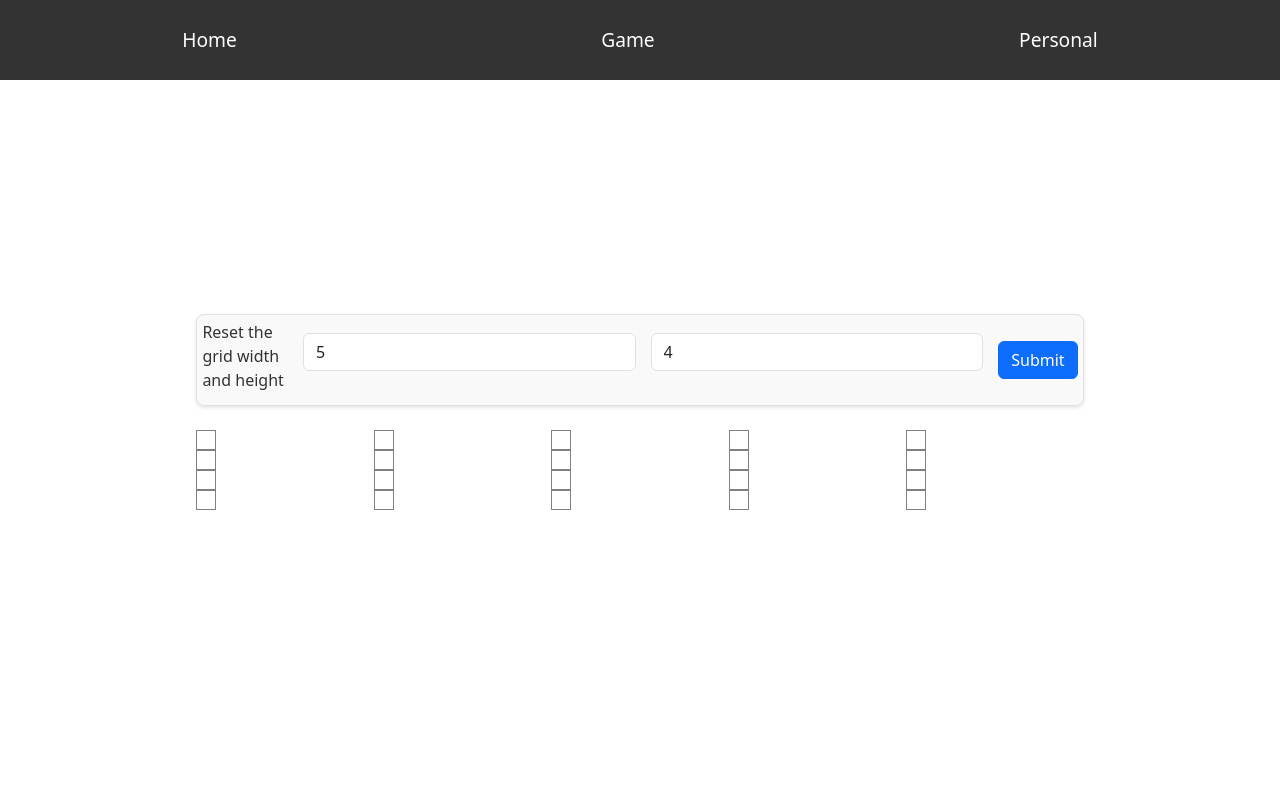
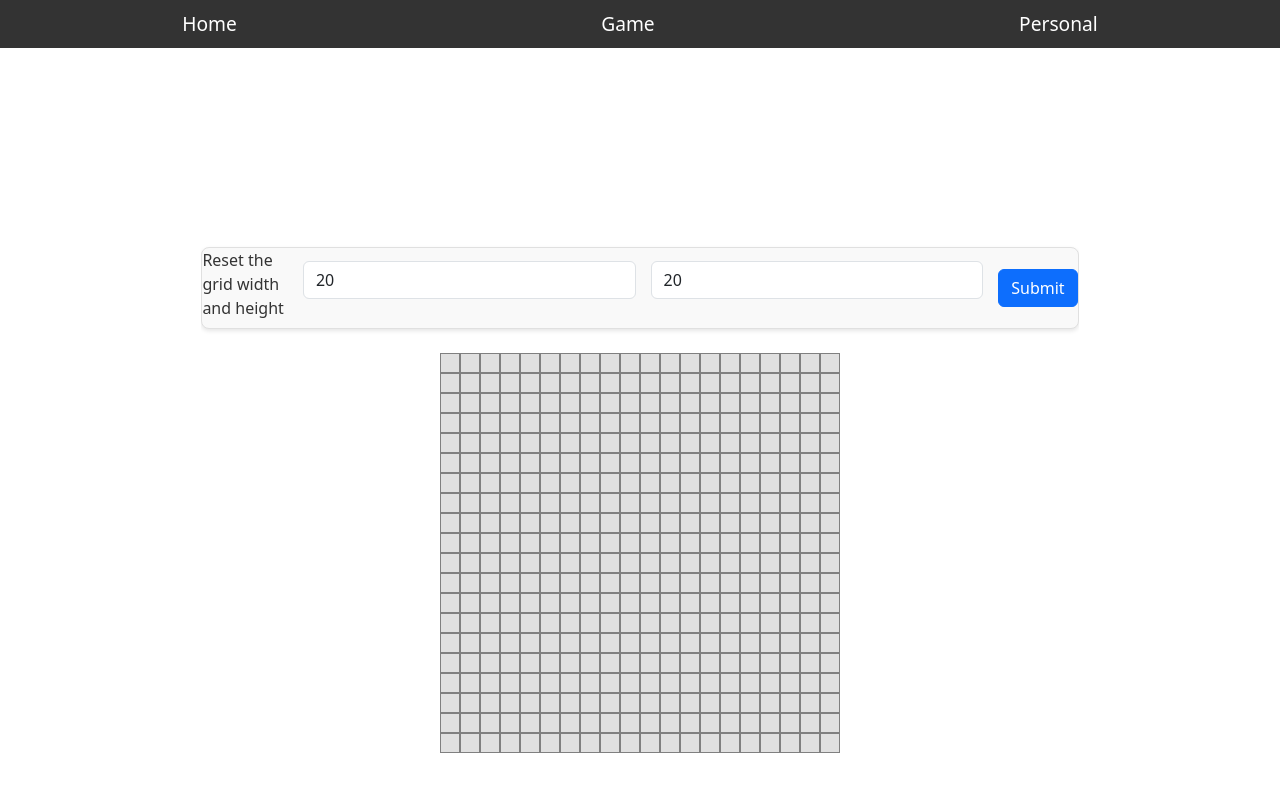
Before and after one commit to lilaxuan/Conway-s-Game-of-Life, a React (Vite) app in the folder Conways-Game-of-life-react-app/: page /grid in a window 1280 px wide. Shown: the top 792 px of the page. Built offline with nearby package versions, Linux system fonts and the light colour scheme.

Commit message:
Adjust the scrren CSS style when boxes amount exceeds the screen size

```diff
--- a/Conways-Game-of-life-react-app/src/GridLayout.css
+++ b/Conways-Game-of-life-react-app/src/GridLayout.css
@@ -3,22 +3,38 @@ html {
     height: 100%;
     display: flex;
     width: 100%;
-    /* margin-top: 80px; */
     justify-content: center;
     align-items: center;
     flex-direction: column;
 }
 
+.content {
+    flex-grow: 1;
+    /* Takes up remaining space */
+    display: flex;
+    flex-direction: column;
+    align-items: center;
+    overflow-y: auto;
+    /* Enables vertical scrolling */
+    padding-top: 11vh;
+    /* Adjust based on the navbar's height */
+    margin-top: 11vh;
+}
+
+.grid-background {
+    background-color: #e0e0e0;
+    justify-content: center;
+    align-items: center;
+}
 
 .grid-container {
     display: grid;
-    /* grid-template-columns: repeat(4, 5fr); */
     grid-template-rows: repeat(var(--rows), 1fr);
     grid-template-columns: repeat(var(--cols), 1fr);
-    /* width: 100%;
-    max-width: 400px;
-    justify-content: center;
-    align-items: center; */
+    max-height: 800px;
+    max-width: 800px;
+    overflow-y: auto;
+    /* Makes grid scrollable if it exceeds max-height */
 }
 
 .form-container {
@@ -26,8 +42,6 @@ html {
     display: flex;
     align-items: center;
     justify-content: start;
-    margin: 5px auto;
-    padding: 5px;
     background-color: #f9f9f9;
     border: 1px solid #e0e0e0;
     border-radius: 8px;
--- a/Conways-Game-of-life-react-app/src/GridLayout.jsx
+++ b/Conways-Game-of-life-react-app/src/GridLayout.jsx
@@ -3,14 +3,12 @@ import BoxComponent from './BoxComponent';
 import './GridLayout.css';
 
 export default function GridLayout() {
-    const [rows, setRows] = useState(4);
-    const [cols, setCols] = useState(5);
-    const [inputRows, setInputRows] = useState(4); // save the input values
-    const [inputCols, setInputCols] = useState(5);
+    const [rows, setRows] = useState(20);
+    const [cols, setCols] = useState(20);
+    const [inputRows, setInputRows] = useState(20); // save the input values
+    const [inputCols, setInputCols] = useState(20);
     const [error, setError] = useState('');
     const gridContainerRef = useRef(null); // Ref for accessing the grid container
-    // const initialBoxComponents = buildGrid(4, 5);
-    // const [boxComponents, setBoxComponents] = useState(initialBoxComponents);
 
     function buildGrid() {
         const boxComponents = [];
@@ -35,27 +33,17 @@ export default function GridLayout() {
 
     // useEffect better not nested in another function
     useEffect(() => {
-        // Update the grid container's CSS variables when n or m changes
+        // Update the grid container's CSS variables when rows or cols changes
         if (gridContainerRef.current) {
             gridContainerRef.current.style.setProperty('--rows', rows);
             gridContainerRef.current.style.setProperty('--cols', cols);
         }
-    }, [rows, cols]); // Depend on n and m so the effect runs when they change
-
-    // function updateGridDimension(rows, cols) {
-    //     useEffect(() => {
-    //         // Update the grid container's CSS variables when n or m changes
-    //         if (gridContainerRef.current) {
-    //             gridContainerRef.current.style.setProperty('--rows', rows);
-    //             gridContainerRef.current.style.setProperty('--cols', cols);
-    //         }
-    //     }, [rows, cols]); // Depend on n and m so the effect runs when they change
-    // }
+    }, [rows, cols]);
 
     const boxComponents = buildGrid();
 
     return (
-        <div>
+        <div className='content'>
             <div className='form-container my-4'>
                 <p>Reset the grid width and height</p>
                 <input
@@ -74,8 +62,10 @@ export default function GridLayout() {
                 <button onClick={resetGrid} className="btn btn-primary">Submit</button>
                 {error && <div className="alert alert-danger mt-3">{error}</div>}
             </div>
-            <div className="grid-container" ref={gridContainerRef}>
-                {boxComponents}
+            <div className='grid-background'>
+                <div className="grid-container" ref={gridContainerRef}>
+                    {boxComponents}
+                </div>
             </div>
         </div>
     )
--- a/Conways-Game-of-life-react-app/src/Home.css
+++ b/Conways-Game-of-life-react-app/src/Home.css
@@ -4,7 +4,7 @@
     left: 0;
     right: 0;
     width: 100%;
-    height: 10vh;
+    height: 6vh;
     font-size: larger;
     background-color: #333;
     color: white;
```
